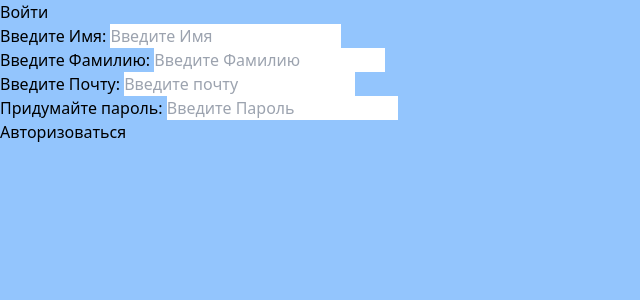
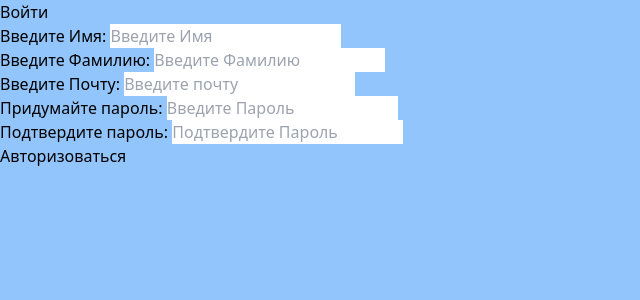
Before and after one commit to AhmadAsoev/frontBack, a React (Vite) app: page /registration in a window 1280 px wide. Shown: the top 300 px of the page, without its empty margins (0-640 px from the left). Built offline with nearby package versions, Linux system fonts and the light colour scheme.

Commit message:
ConfirmPassword

```diff
--- a/src/components/Authorization.tsx
+++ b/src/components/Authorization.tsx
@@ -6,22 +6,25 @@ interface FormData {
   lastName: string;
   email: string;
   password: string;
+  confirmPassword: string;
 }
 export default function Authorization() {
   const {
     register,
-    handleSubmit,
+      handleSubmit,
+    watch,
     reset,
     setValue,
     formState: { errors },
   } = useForm<FormData>({ mode: 'onBlur' });
 
-  const navigate = useNavigate();
+    const navigate = useNavigate();
+    const password = watch('password')
 
   const onSubmit: SubmitHandler<FormData> = (data: FormData) => {
     alert(JSON.stringify(data));
-      reset();
-      navigate('/table')
+    reset();
+    navigate('/table');
   };
   return (
     <div>
@@ -99,6 +102,26 @@ export default function Authorization() {
           />
           {errors.password && <p className="text-red-400 mt-3"> {errors.password.message} </p>}
         </div>
+
+        <div>
+          <label className="block text-sm font-medium mb-3 mt-3">Подтвердите пароль: </label>
+          <input
+            {...register('confirmPassword', {
+              required: 'Подтвердите пароль',
+              minLength: { value: 6, message: 'Минимум 6 символов' },
+            //   pattern: {
+            //     value: /^(?=.*[A-Z])(?=.*\d)[a-zA-Z\d]{6,}$/,
+            //     message:
+            //       'Пароль должен содержать минимум 6 символов, хотя бы одну заглавную букву и одну цифру',
+                //   },
+              validate: (value) => value === password || 'Пароли не совпадают'
+            })}
+            placeholder="Подтвердите Пароль"
+            type="password"
+            className="w-full p-2 border rounded bg-white-300 hover:bg-slate-200"
+          />
+          {errors.confirmPassword && <p className="text-red-400 mt-3"> {errors.confirmPassword.message} </p>}
+        </div>
         <button
           type="submit"
           className="w-full bg-sky-500 hover:bg-sky-800 text-white py-2 rounded "
```
